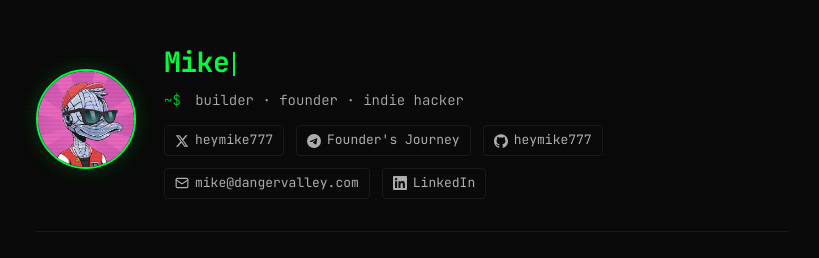
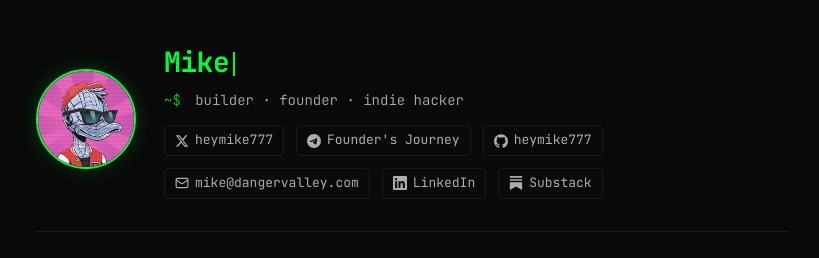
Before and after one commit to heymike777/heymike-website, a website: page index.html in a window 1280 px wide. Shown: the top 258 px of the page, without its empty margins (228-1047 px from the left). Drawn offline with Linux system fonts and the light colour scheme.

Commit message:
Substack

```diff
--- a/index.html
+++ b/index.html
@@ -50,6 +50,10 @@
                     <a href="https://www.linkedin.com/in/timashov/" target="_blank" rel="noopener" class="social-link">
                         <svg viewBox="0 0 24 24" fill="currentColor"><path d="M20.447 20.452h-3.554v-5.569c0-1.328-.027-3.037-1.852-3.037-1.853 0-2.136 1.445-2.136 2.939v5.667H9.351V9h3.414v1.561h.046c.477-.9 1.637-1.85 3.37-1.85 3.601 0 4.267 2.37 4.267 5.455v6.286zM5.337 7.433c-1.144 0-2.063-.926-2.063-2.065 0-1.138.92-2.063 2.063-2.063 1.14 0 2.064.925 2.064 2.063 0 1.139-.925 2.065-2.064 2.065zm1.782 13.019H3.555V9h3.564v11.452zM22.225 0H1.771C.792 0 0 .774 0 1.729v20.542C0 23.227.792 24 1.771 24h20.451C23.2 24 24 23.227 24 22.271V1.729C24 .774 23.2 0 22.222 0h.003z"/></svg>
                         LinkedIn
+                    </a>
+                    <a href="https://www.miketimashov.com/subscribe" target="_blank" rel="noopener" class="social-link">
+                        <svg viewBox="0 0 24 24" fill="currentColor"><path d="M22.539 8.242H1.46V5.406h21.08v2.836zM1.46 10.812V24L12 18.11 22.54 24V10.812H1.46zM22.54 0H1.46v2.836h21.08V0z"/></svg>
+                        Substack
                     </a>
                 </div>
             </div>
```
